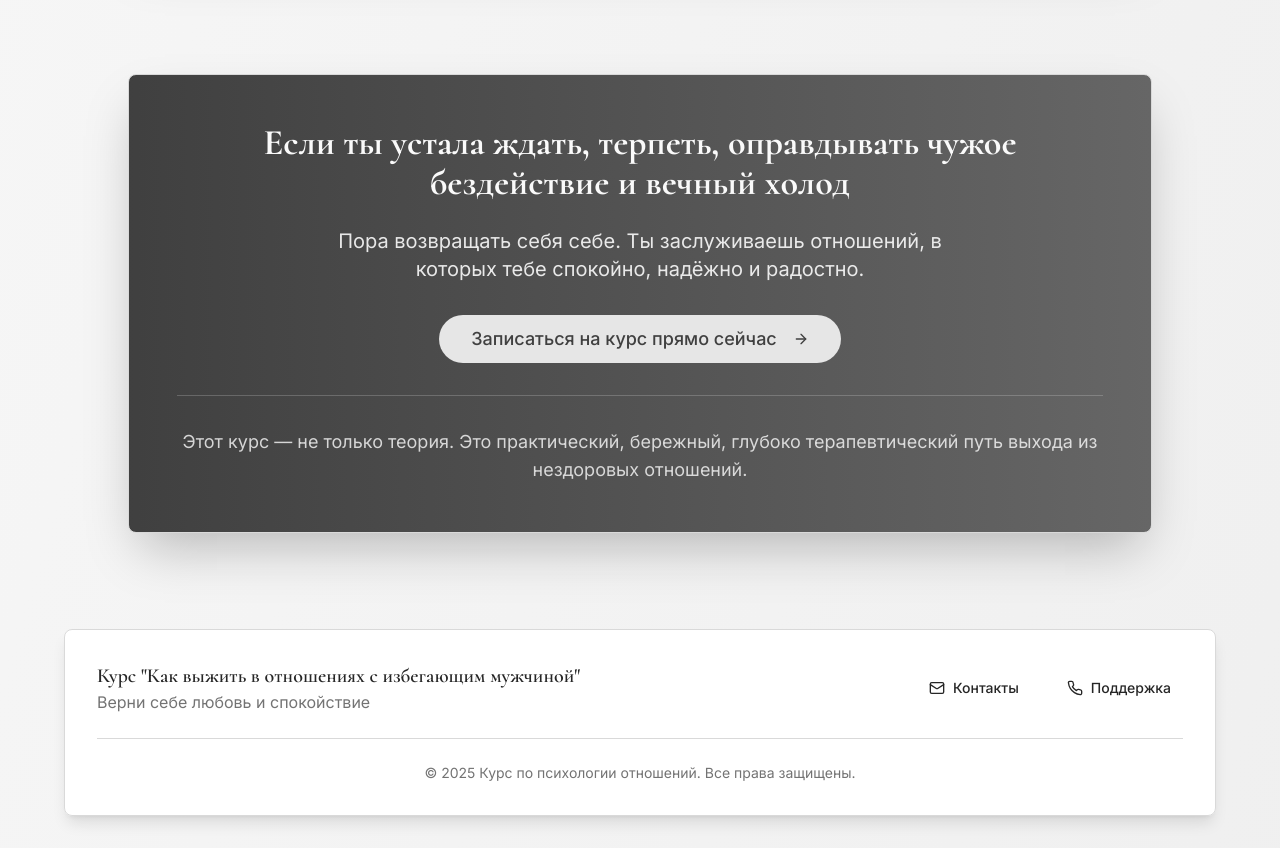
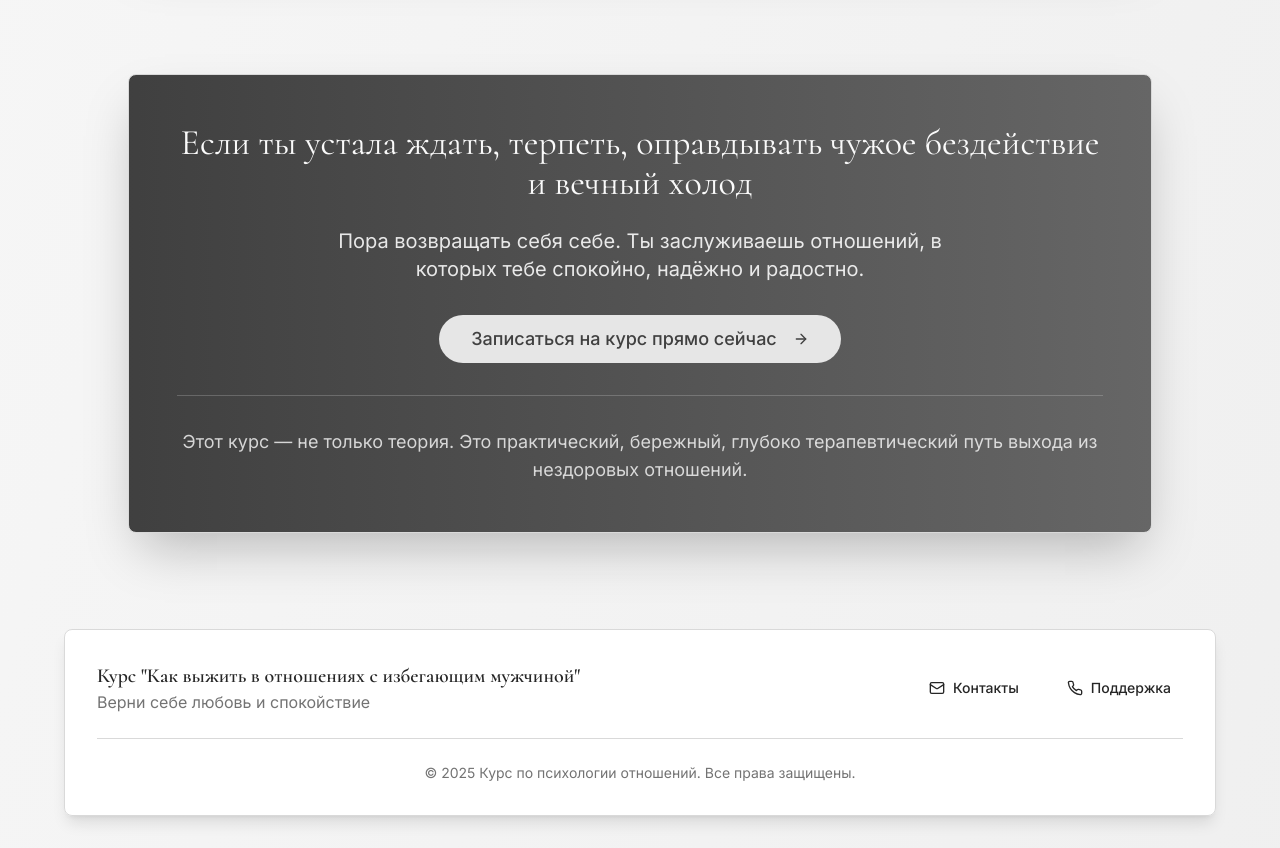
Before and after one commit to vvvvv777/emotion-release-course, a React (Vite) app: page / in a window 1280 px wide. Shown: the part 3540-4388 px from the top of the page. Built offline with nearby package versions, Linux system fonts and the light colour scheme.

Commit message:
Обновление 2 компонентов

```diff
--- a/src/pages/Index.tsx
+++ b/src/pages/Index.tsx
@@ -277,8 +277,8 @@ export default function Index() {
         <div className="mx-auto max-w-5xl">
           <Card className="p-8 lg:p-12 shadow-2xl bg-gradient-to-r from-primary to-primary/80">
             <div className="text-center space-y-8">
-              <div className="space-y-6">
-                <h2 className="text-3xl sm:text-4xl font-serif font-bold text-primary-foreground">
+              <div className="space-y-6 mx-0">
+                <h2 className="text-3xl sm:text-4xl font-serif text-primary-foreground font-extralight">
                   Если ты устала ждать, терпеть, оправдывать чужое бездействие и
                   вечный холод
                 </h2>
```
